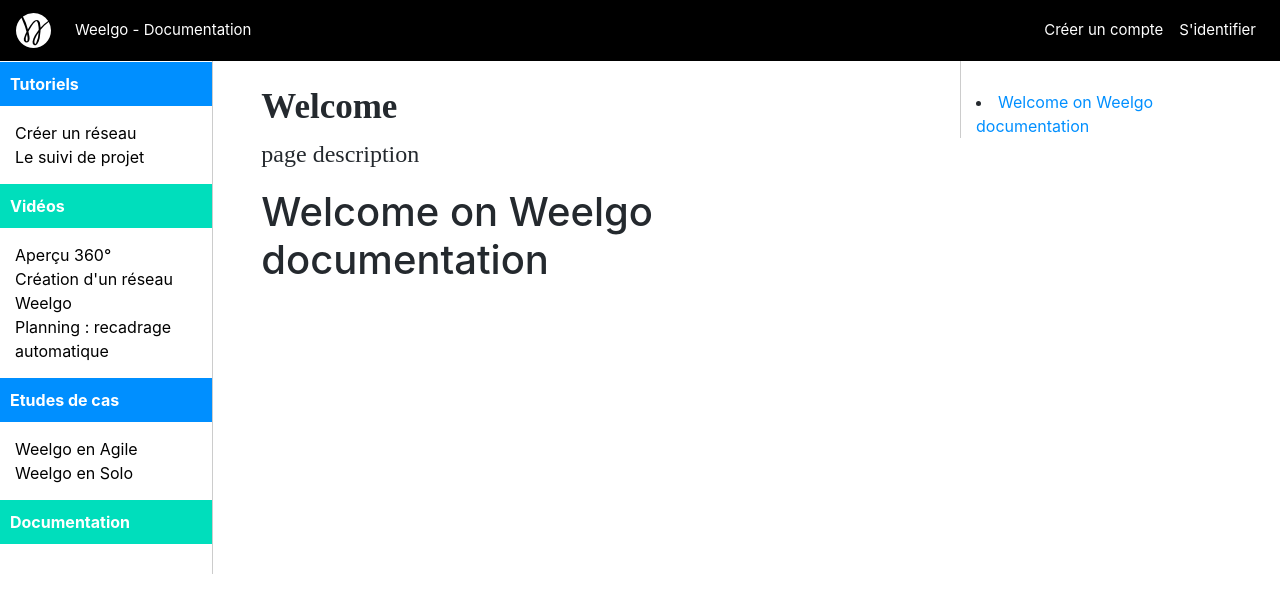
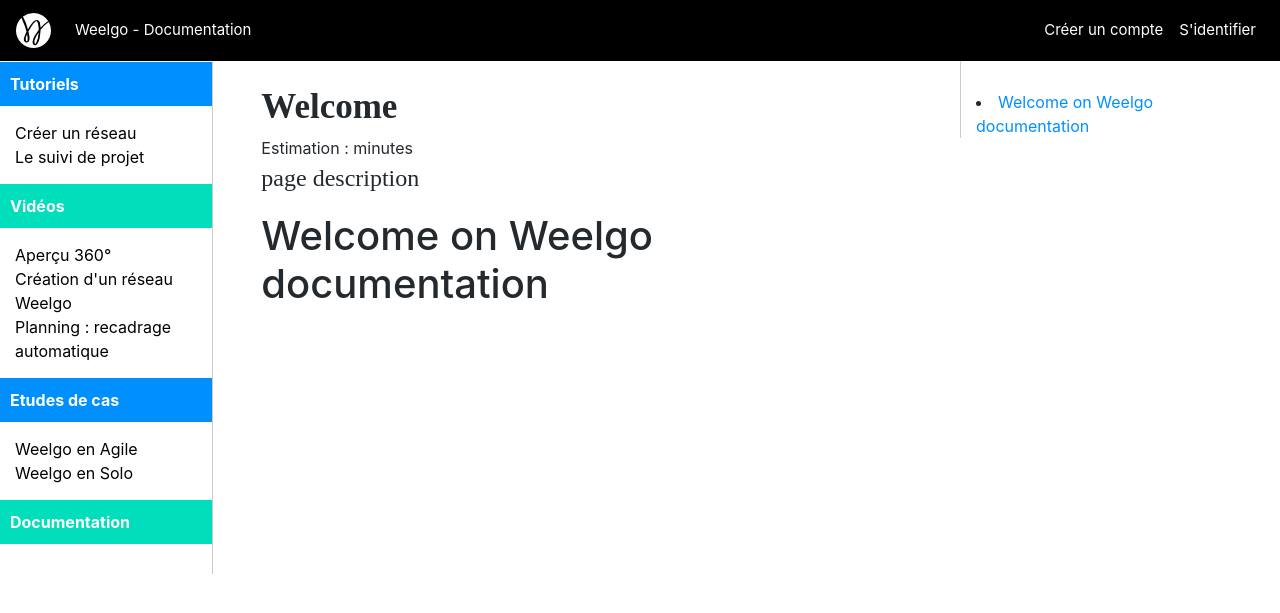
Before and after one commit to Weelgo/weelgo.github.io, a Jekyll site: the page built from index.md, in a window 1280 px wide. Shown: the top 613 px of the page. Built offline with Jekyll 4.4.1, drawn with Linux system fonts in a browser that asks for light colours.

Commit message:
amélioration doc

```diff
--- a/_layouts/docs_fr.html
+++ b/_layouts/docs_fr.html
@@ -100,6 +100,8 @@
         </div>
         <main class="col-12 col-md-7 col-xl-7 py-md-3 pl-md-5" role="main" style="margin-top: 70px;">
           <h1 style="font-size: 35px;font-family: Segoe UI Light;font-weight: bold;" id="content">{{ pageTitle }}</h1>
+          <div>Estimation : {{ page.readingEstimation }} minutes
+          </div>
           {% if lvl2Elem and lvl1Path %}
 	            <div class="btn-group" role="group" aria-label="" style="margin-top: 10px;">
 	            {% assign loopIndex=0 %}
```
